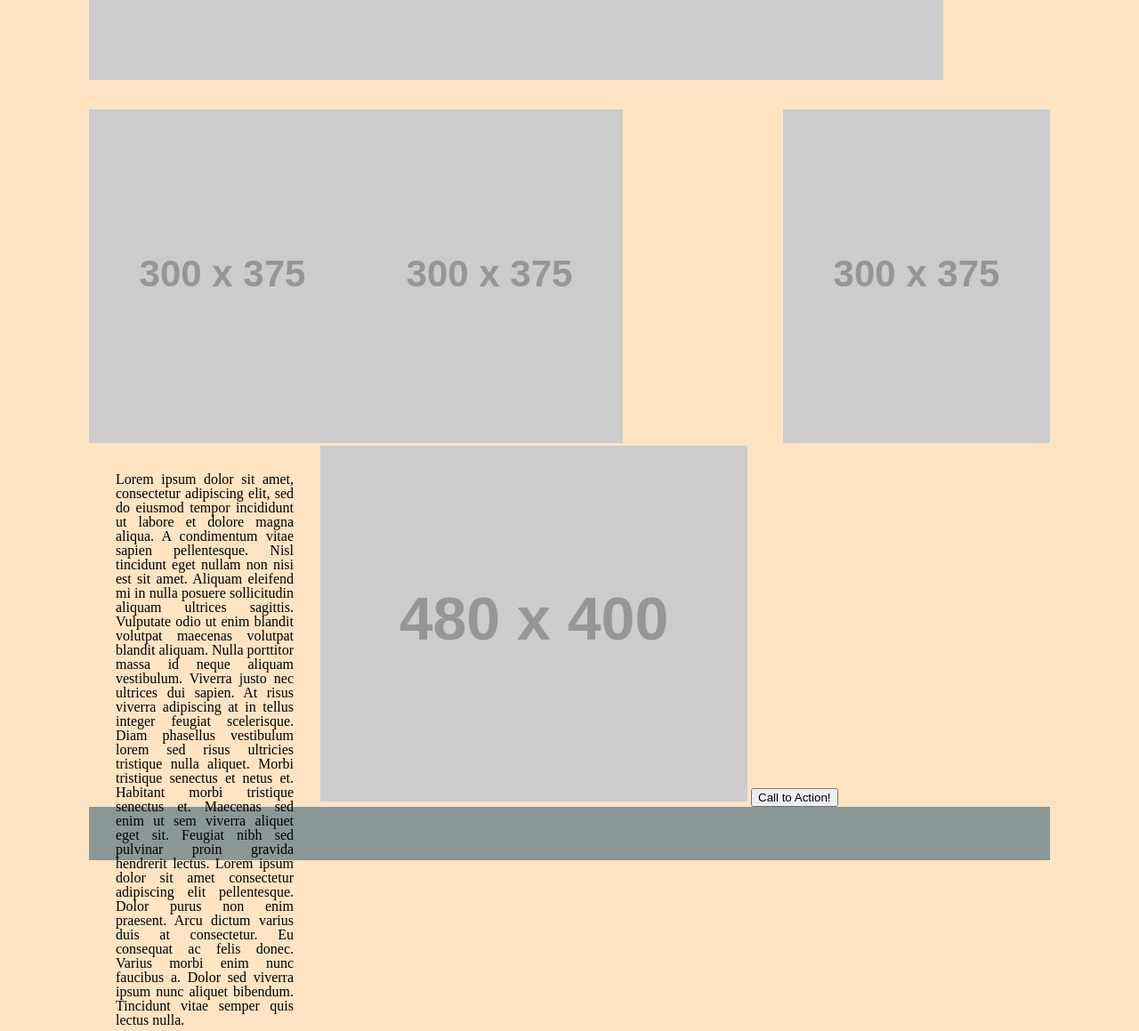
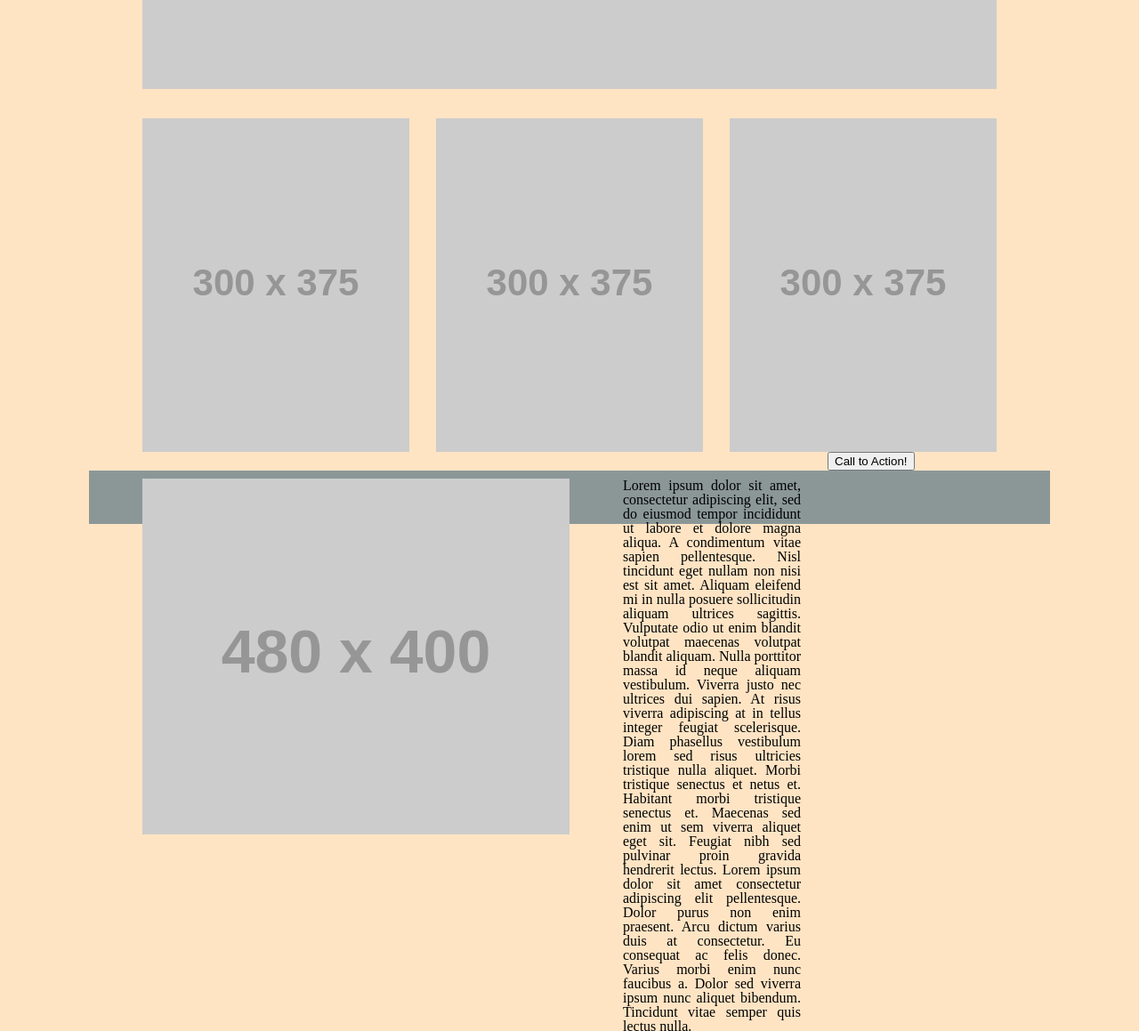
Before and after one commit to ahrenswett/wirefame-exercise, a plain HTML site: page index.html in a window 1280 px wide. Shown: the part 540-1699 px from the top of the page at 89% size. Drawn offline with Linux system fonts and the light colour scheme; placeholder pictures from the web are drawn by us.

Commit message:
all images in proper space for now :)

```diff
--- a/css/styles.css
+++ b/css/styles.css
@@ -31,17 +31,34 @@ header section span{
 
 
 
-main{
-    margin-top: 50px;
+#hero{
+    margin: 30px 60px 0 60px;
 }
 
 #imgAndDivHolder{
-    margin-top: 30px;
+    margin: 30px 60px 0 60px;
 }
 
 
 #img1{
     float: left;
+}
+
+
+
+#img2{
+    float: right;
+}
+
+#img3{
+    float: left;
+    margin-left: 30px
+
+}
+
+#img4{
+    float: left;
+    margin: 30px 30px 30px 60px;
 }
 
 div{
@@ -51,10 +68,6 @@ div{
     height: 300px;
     text-align: justify;
     text-justify: inter-word;
-}
-
-#img2{
-    float: right;
 }
 
 #text2{
```
